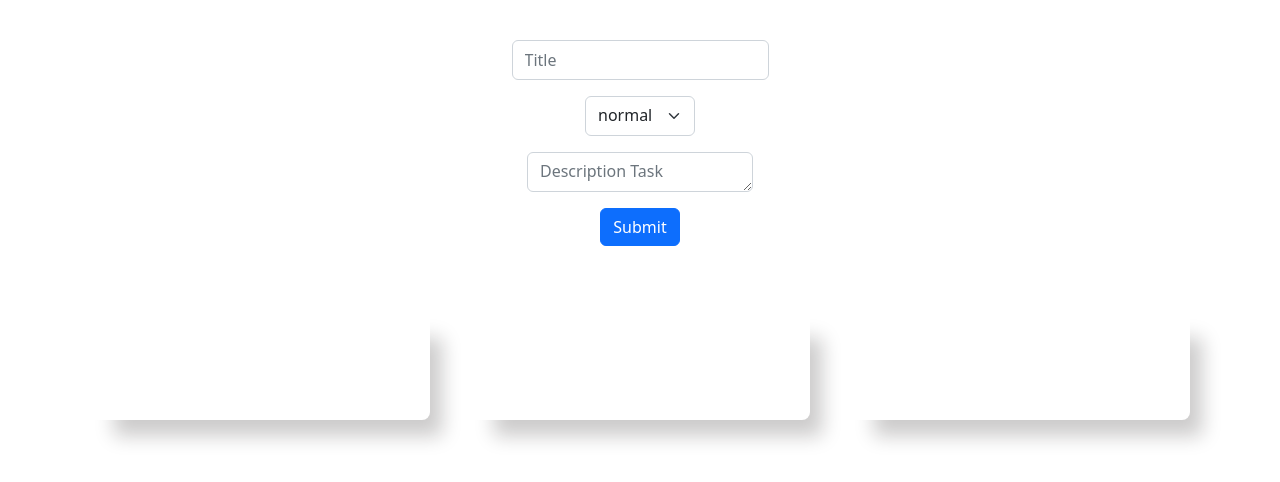
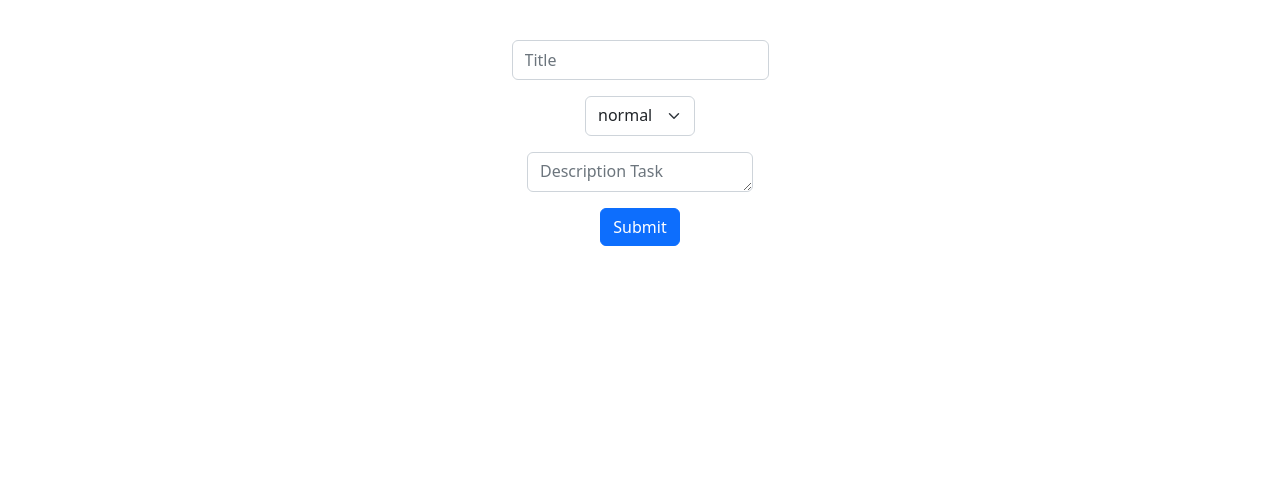
Before and after one commit to MoiFran/TaskManager, a React (Vite) app: page / in a window 1280 px wide. Shown: the top 482 px of the page. Built offline with nearby package versions, Linux system fonts and the light colour scheme; a web font is replaced by a local one.

Commit message:
nuevo color del backgruond

```diff
--- a/src/index.css
+++ b/src/index.css
@@ -3,15 +3,9 @@
  padding: 0;
  width: 100%;
  height: 100vh;
-
-background:  #222235 ;
-
+background:  rgba(2, 2, 35, 0.61) ;
 
 }
-@import url('https://fonts.googleapis.com/css?family=Source+Sans+Pro:regular,bold,italic&subset=comico');
-
-
-
 
 .form-container{
   display: flex;
@@ -43,13 +37,9 @@
   flex-direction: column;
   align-items: center;
   padding: 1.5rem;
-
   border-radius: 0.5rem;
   margin: 0.5rem;
--webkit-box-shadow: 18px 22px 19px -6px rgba(0, 0, 0, 0.75);
-  -moz-box-shadow: 18px 22px 19px -6px rgba(0, 0, 0, 0.75);
-  box-shadow: 18px 22px 19px -6px rgba(18, 15, 15, 0.217);
-height: 100%;}
+}
 
 .card-item{
   background-color:#FFFFFF;
```
